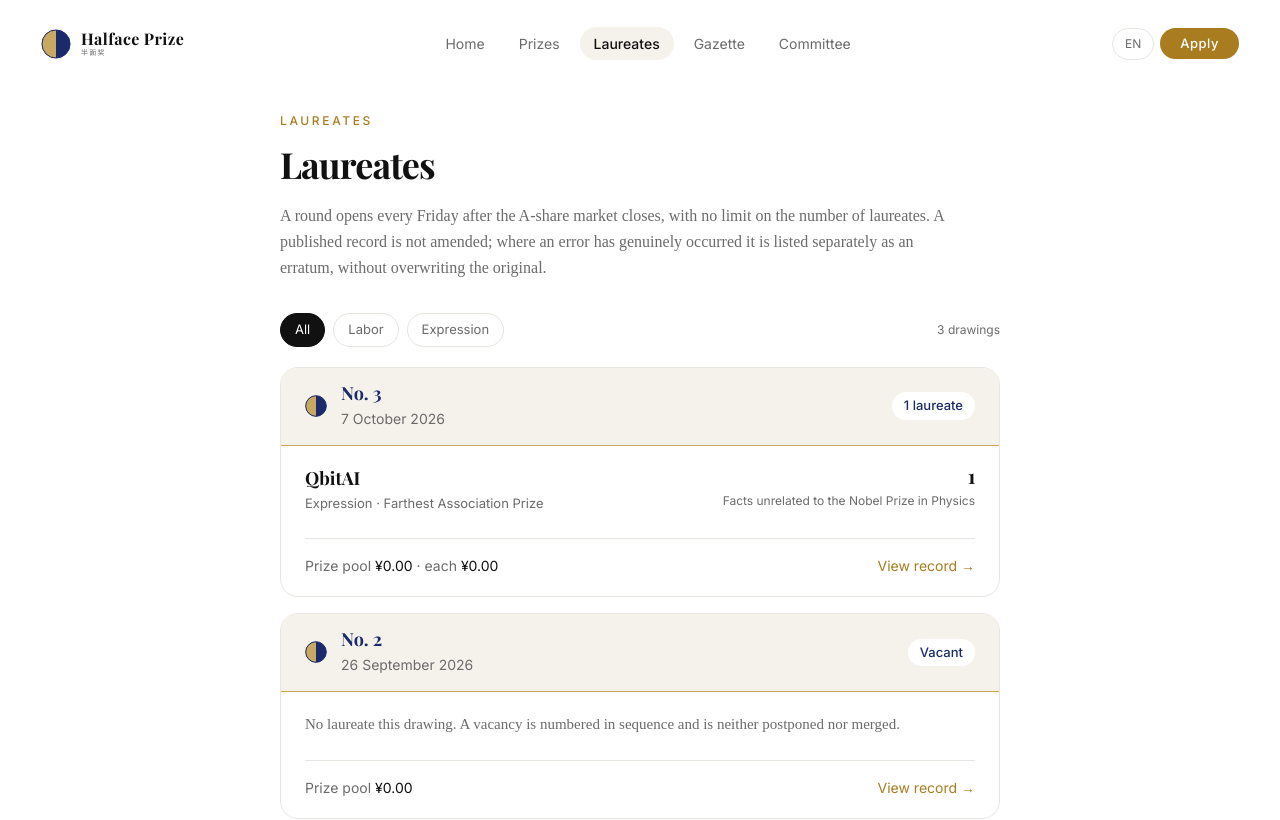
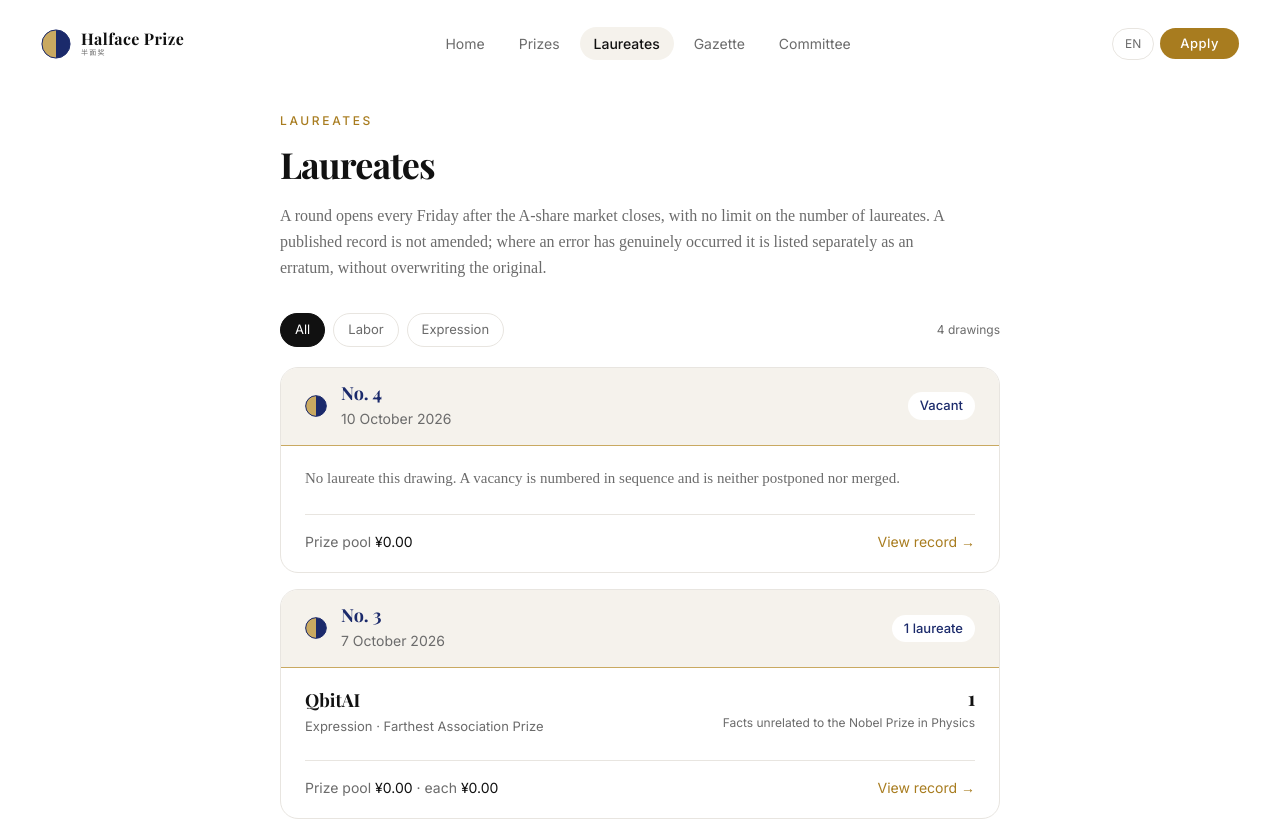
Before and after one commit to Halface525/prize, a React (Vite) app: page /#/winners in a window 1280 px wide. Shown: the top 820 px of the page. Built offline with nearby package versions, Linux system fonts and the light colour scheme; a web font is replaced by a local one.

Commit message:
第四期空缺

```diff
--- /dev/null
+++ b/public/content/bulletin/2026-10-10-round-4-vacant.en.md
@@ -0,0 +1,19 @@
+Notice of the Halface Prize Selection Committee
+
+The fourth round of the Prize closed on 10 October 2026.
+
+By the close of adjudication the Committee had received no application sufficient to constitute grounds for an award.
+
+Under Article 29 of the Charter, the Committee declares this drawing "vacant." A vacancy is numbered in sequence and is neither postponed nor merged. The vacancy is itself the result of that drawing.
+
+At the time of this drawing the balance of the prize account was zero.
+
+The result of this round is published under "Laureates" on the Prize's website; this notice does not repeat it. Under Article 33, a published record is not amended.
+
+Round 5 opens on Friday 16 October 2026 at 15:00 Beijing time, after the A-share market closes.
+
+Applications should be sent to halface16@gmail.com. They are free of charge, in any format and any language. The Committee does not reject an application on grounds of format.
+
+Halface Prize Selection Committee
+
+10 October 2026
--- /dev/null
+++ b/public/content/bulletin/2026-10-10-round-4-vacant.md
@@ -0,0 +1,19 @@
+半面奖评选委员会公告
+
+本奖第 4 期评选已于 2026 年 10 月 10 日结束。
+
+截至评选结束，委员会未收到足以构成获奖理由的申请。
+
+按章程第二十九条，委员会公示本期「空缺」。空缺按期数正常编号，不顺延、不合并。空缺本身即为该期的开奖结果。
+
+本期开奖时，奖金账户余额为零元。
+
+本期评选结果已于本奖网站「获奖名单」栏公示，本公告不重复。按章程第三十三条，开奖记录一经公示不予修改。
+
+第 5 期于 2026 年 10 月 16 日（星期五）15:00（北京时间）A 股收市后开始。
+
+申请请致函 halface16@gmail.com。申请免费，格式不限，语言不限。委员会不因格式问题拒绝申请。
+
+半面奖评选委员会
+
+2026 年 10 月 10 日
--- /dev/null
+++ b/public/content/draws/2026-10-10.en.md
@@ -0,0 +1,17 @@
+Round 4 of the Prize opened at 15:00 on Friday 9 October 2026, after the A-share market closed. By the close of adjudication the Committee had received no application sufficient to constitute grounds for an award.
+
+Under Article 29 of the Charter, where a drawing receives no application, or none sufficient to constitute grounds for an award, the Committee may declare that drawing "vacant." A vacancy is numbered in sequence and is neither postponed nor merged. The vacancy is itself the result of that drawing.
+
+The Committee accordingly declares: this drawing is vacant.
+
+### Committee's note
+
+At the time of this drawing the balance of the prize account was zero. Under Article 12, where the balance is zero at the time of a drawing, the drawing proceeds as normal and the prize is zero — so had anyone won this round, the prize would likewise have been zero.
+
+These are two independent facts: no laureate this round, and no prize money this round. Each has its own cause.
+
+Under Article 11, the Prize accumulates no capital and conducts no investment. A rising balance is not the purpose of the Prize. The balance has stood at zero since round 1, and no further deposit has been made.
+
+### Settlement
+
+No laureate this round, and no prize paid out. The prize for round 5 is counted afresh from the next deposit.
--- /dev/null
+++ b/public/content/draws/2026-10-10.md
@@ -0,0 +1,17 @@
+本奖第 4 期于 2026 年 10 月 9 日（星期五）15:00（北京时间）A 股收市后开始评选。截至评选结束，委员会未收到足以构成获奖理由的申请。
+
+按章程第二十九条，无人申请、或申请不足以构成获奖理由的，委员会可公示该期「空缺」。空缺按期数正常编号，不顺延、不合并。空缺本身即为该期的开奖结果。
+
+委员会据此公示：本期空缺。
+
+### 委员会备注
+
+本期开奖时，奖金账户余额为零元。按章程第十二条，开奖时账户余额为零的，本期照常颁发奖项，奖金为零元，并照常公示——所以即便本期有人获奖，奖金同样为零元。
+
+以上是两件独立的事：本期无人获奖，与本期奖金为零，各有各的原因。
+
+按章程第十一条，本奖不设基金积累，不作投资运作。账户余额的增长不构成本奖的目的。余额自第 1 期开奖后归零，至今未再存入。
+
+### 结算
+
+本期无人获奖，无奖金支出。第 5 期奖金自下一次存入起重新计算。
--- a/src/data/bulletin.js
+++ b/src/data/bulletin.js
@@ -17,6 +17,14 @@
 
 /** kind: "notice"（公告） | "dispatch"（通讯，含谈话记录与介绍） */
 export const bulletins = [
+  {
+    id: "2026-10-10-round-4-vacant",
+    kind: "notice",
+    date: "2026-10-10",
+    title: "第 4 期评选结束公告",
+    titleEn: "Notice: round 4 closed",
+    file: "content/bulletin/2026-10-10-round-4-vacant.md",
+  },
   {
     id: "2026-10-02-round-3-preview",
     kind: "notice",
--- a/src/data/draws.js
+++ b/src/data/draws.js
@@ -17,6 +17,22 @@ import { domains } from "./domains.js";
  */
 
 export const draws = [
+  {
+    id: "2026-10-10",
+    period: 4,
+    date: "2026-10-10",
+
+    // 第 1 期开奖后账户归零，之后未再存入 —— 与第 2、3 期同为「奖金为零」。
+    // 与「本期空缺」仍是两件独立的事。
+    pool: 0,
+    perWinner: 0,
+    balanceAfter: 0,
+
+    file: "content/draws/2026-10-10.md",
+
+    // 空缺：本期无人获奖，数组留空即可。
+    winners: [],
+  },
   {
     id: "2026-10-07",
     period: 3,
--- a/src/data/fund.js
+++ b/src/data/fund.js
@@ -12,7 +12,7 @@
 export const fund = {
   balance: 0,
   currencyMark: "¥",
-  updatedAt: "2026-10-07",
+  updatedAt: "2026-10-10",
   source: "全部来源于 halface 的个人储蓄。",
   sourceEn: "Funded entirely from the personal savings of halface.",
   policy: "本奖不接受任何社会捐助。",
```
